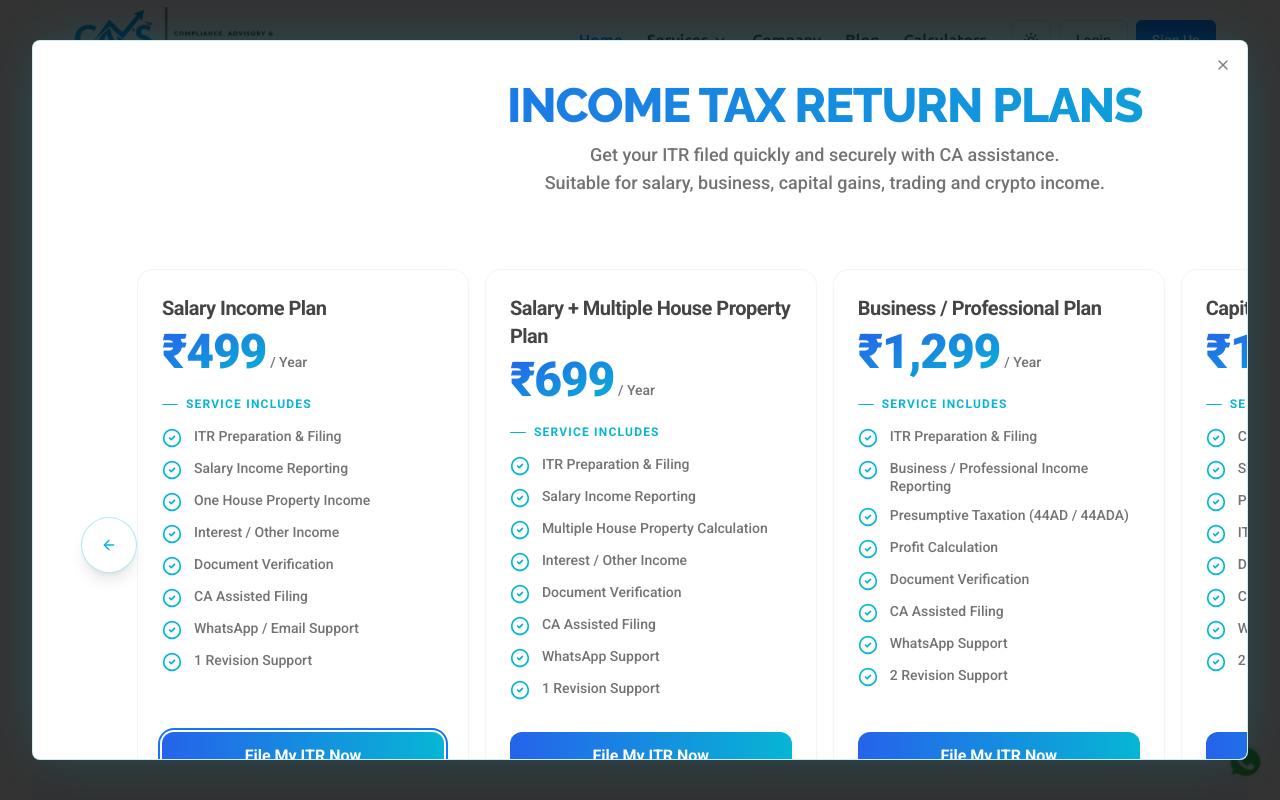
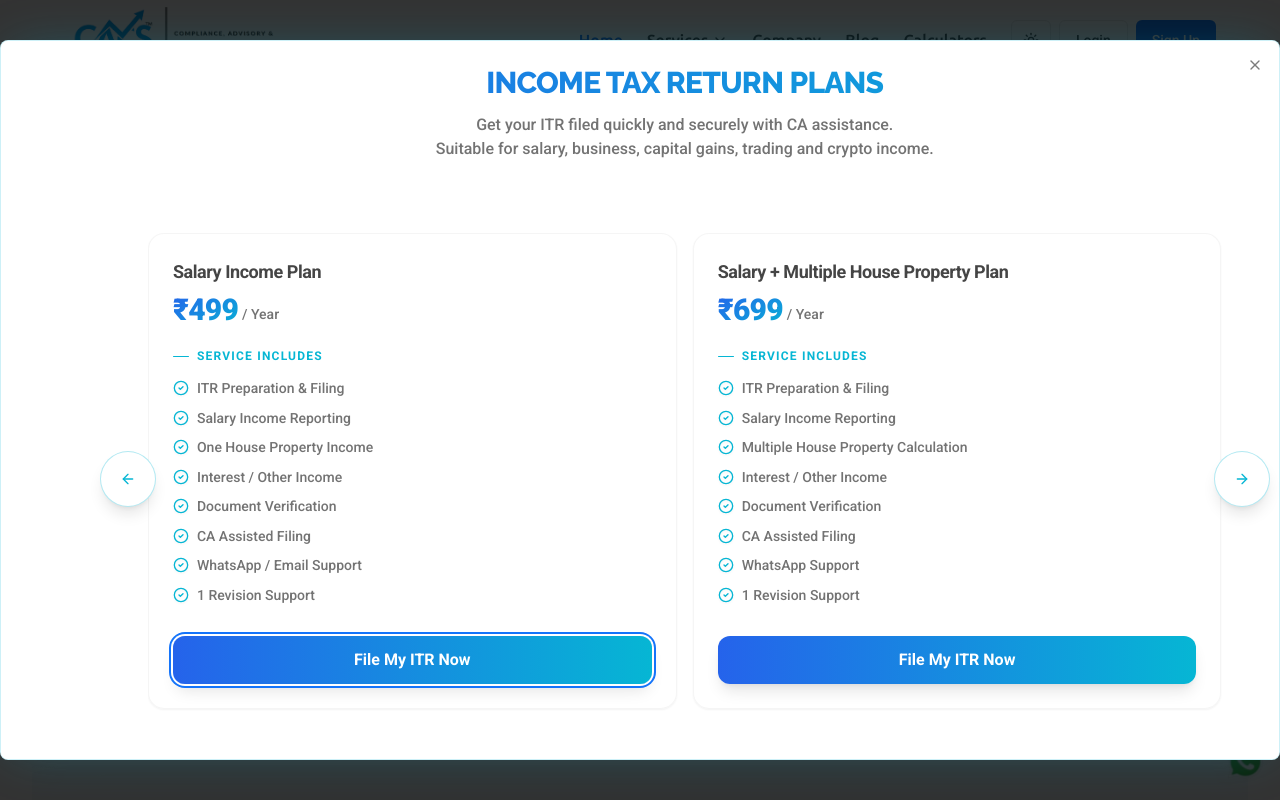
Before and after one commit to jyotirmayananda/cacsfinac_frontend, a Next.js app: page / in a window 1280 px wide. Both pictures are taken after a click on the button "Close". Shown: the top 800 px of the page. Built offline with nearby package versions, Linux system fonts and the light colour scheme.

Commit message:
Update ITR plans popup layout to show 2 cards on full width

```diff
--- a/src/components/itr-plans-popup.tsx
+++ b/src/components/itr-plans-popup.tsx
@@ -29,34 +29,34 @@ export function ITRPlansPopup({ open, onOpenChange }: DialogProps) {
   return (
     <>
       <Dialog open={open} onOpenChange={onOpenChange}>
-      <DialogContent className={cn("max-w-[95vw] w-full p-4 md:p-10 bg-card rounded-3xl max-h-[90svh] overflow-y-auto overflow-x-hidden border border-cyan-500/20 shadow-[0_0_50px_-12px_rgba(0,180,216,0.3)] backdrop-blur-md")}>
+      <DialogContent className={cn("max-w-[95vw] lg:max-w-5xl xl:max-w-7xl w-full p-4 md:p-6 bg-card rounded-3xl max-h-[90svh] overflow-y-auto overflow-x-hidden border border-cyan-500/20 shadow-[0_0_50px_-12px_rgba(0,180,216,0.3)] backdrop-blur-md")}>
         <DialogHeader className="mb-6 md:mb-10 w-full">
           <div className="flex flex-col items-center justify-center text-center w-full space-y-3">
-            <DialogTitle className="text-3xl md:text-5xl font-extrabold font-headline uppercase tracking-tight text-transparent bg-clip-text bg-gradient-to-r from-blue-600 to-cyan-500 w-full text-center">
+            <DialogTitle className="text-xl md:text-3xl font-extrabold font-headline uppercase tracking-tight text-transparent bg-clip-text bg-gradient-to-r from-blue-600 to-cyan-500 w-full text-center">
               Income Tax Return Plans
             </DialogTitle>
-            <DialogDescription className="text-muted-foreground text-sm md:text-lg max-w-2xl mx-auto font-medium text-center">
+            <DialogDescription className="text-muted-foreground text-sm md:text-base max-w-2xl mx-auto font-medium text-center">
               Get your ITR filed quickly and securely with CA assistance.<br className="hidden md:block"/>
               Suitable for salary, business, capital gains, trading and crypto income.
             </DialogDescription>
           </div>
         </DialogHeader>
 
-        <div className="w-full relative px-2 md:px-16">
+        <div className="w-[90%] md:w-[85%] mx-auto relative px-2 md:px-6">
           <Carousel opts={{ align: "start", loop: true }} className="w-full pb-4">
             <CarouselContent className="-ml-3 md:-ml-4 py-4">
             {itrPlans.map((plan, index) => (
-              <CarouselItem key={index} className="pl-3 md:pl-4 basis-[85%] md:basis-1/2 lg:basis-1/3 xl:basis-1/4">
+              <CarouselItem key={index} className="pl-3 md:pl-4 basis-[85%] md:basis-1/2">
                 <Card className="relative flex flex-col h-full bg-card/80 backdrop-blur-sm border border-border/50 hover:border-cyan-500/50 hover:shadow-[0_8px_30px_rgb(0,180,216,0.15)] transition-all duration-500 rounded-2xl overflow-hidden group hover:-translate-y-1">
                   {/* Subtle top gradient bar */}
                   <div className="absolute top-0 left-0 w-full h-1 bg-gradient-to-r from-blue-400 to-cyan-400 transform scale-x-0 group-hover:scale-x-100 transition-transform duration-500 origin-left"></div>
 
                   <CardHeader className="pb-4 pt-6 px-5 md:px-6">
-                    <CardTitle className="text-xl font-bold text-foreground group-hover:text-transparent group-hover:bg-clip-text group-hover:bg-gradient-to-r group-hover:from-blue-600 group-hover:to-cyan-500 transition-all">
+                    <CardTitle className="text-lg font-bold text-foreground group-hover:text-transparent group-hover:bg-clip-text group-hover:bg-gradient-to-r group-hover:from-blue-600 group-hover:to-cyan-500 transition-all">
                       {plan.title}
                     </CardTitle>
                     <div className="mt-3 flex items-end gap-1">
-                      <span className="text-4xl md:text-5xl font-extrabold text-transparent bg-clip-text bg-gradient-to-br from-blue-600 to-cyan-500 tracking-tight pb-1">
+                      <span className="text-2xl md:text-3xl font-extrabold text-transparent bg-clip-text bg-gradient-to-br from-blue-600 to-cyan-500 tracking-tight pb-1">
                         ₹{plan.price}
                       </span>
                       {plan.period && <span className="mb-2 text-sm font-medium text-muted-foreground">{plan.period}</span>}
@@ -69,8 +69,8 @@ export function ITRPlansPopup({ open, onOpenChange }: DialogProps) {
                     </p>
                     <ul className="space-y-3">
                       {plan.includes.map((item, i) => (
-                        <li key={i} className="flex items-start gap-3 text-sm text-muted-foreground font-medium">
-                          <CheckCircle2 className="h-5 w-5 text-cyan-500 flex-shrink-0 drop-shadow-sm" />
+                        <li key={i} className="flex items-start gap-2 text-xs md:text-sm text-muted-foreground font-medium">
+                          <CheckCircle2 className="h-4 w-4 text-cyan-500 flex-shrink-0 drop-shadow-sm" />
                           <span className="leading-tight">{item}</span>
                         </li>
                       ))}
@@ -89,8 +89,8 @@ export function ITRPlansPopup({ open, onOpenChange }: DialogProps) {
             ))}
           </CarouselContent>
           <div className="hidden md:block">
-            <CarouselPrevious className="absolute -left-2 md:-left-14 top-1/2 -translate-y-1/2 h-14 w-14 border border-cyan-500/30 text-cyan-500 bg-background hover:bg-gradient-to-r hover:from-blue-500 hover:to-cyan-400 hover:text-white transition-all shadow-lg flex items-center justify-center z-10" />
-            <CarouselNext className="absolute -right-2 md:-right-14 top-1/2 -translate-y-1/2 h-14 w-14 border border-cyan-500/30 text-cyan-500 bg-background hover:bg-gradient-to-r hover:from-cyan-400 hover:to-blue-500 hover:text-white transition-all shadow-lg flex items-center justify-center z-10" />
+            <CarouselPrevious className="absolute -left-6 md:-left-12 top-1/2 -translate-y-1/2 h-14 w-14 border border-cyan-500/30 text-cyan-500 bg-background hover:bg-gradient-to-r hover:from-blue-500 hover:to-cyan-400 hover:text-white transition-all shadow-lg flex items-center justify-center z-10" />
+            <CarouselNext className="absolute -right-6 md:-right-12 top-1/2 -translate-y-1/2 h-14 w-14 border border-cyan-500/30 text-cyan-500 bg-background hover:bg-gradient-to-r hover:from-cyan-400 hover:to-blue-500 hover:text-white transition-all shadow-lg flex items-center justify-center z-10" />
           </div>
           <div className="flex md:hidden justify-center items-center gap-6 mt-6">
             <CarouselPrevious className="static translate-y-0 translate-x-0 h-12 w-12 border-2 border-cyan-500/30 text-cyan-600 bg-transparent hover:bg-cyan-500 hover:text-white transition-all duration-300 rounded-full shadow-sm" />
```
